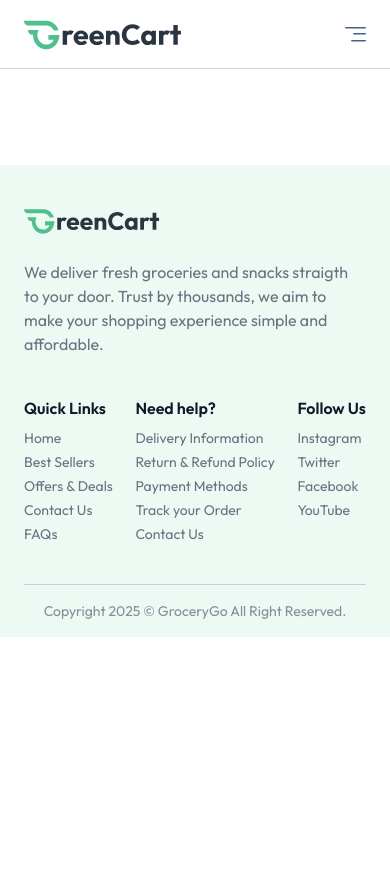
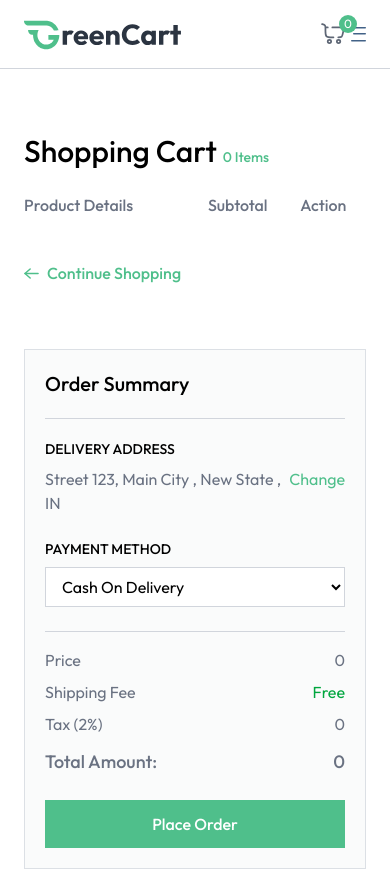
Before and after one commit to ya-sh23/GroceryGo, a React (Vite) app in the folder client/: page /cart in a window 390 px wide. Shown: the top 870 px of the page. Before the commit the page ends 844 px from the top, so only its background shows below. Built offline with nearby package versions, Linux system fonts and the light colour scheme.

Commit message:
Complete Cart Page

```diff
--- a/client/src/App.jsx
+++ b/client/src/App.jsx
@@ -9,6 +9,7 @@
 import AllProducts from "./pages/AllProducts";
 import ProductCategory from "./pages/ProductCategory";
 import ProductDetails from "./pages/ProductDetails";
+import Cart from "./pages/Cart";
 
 const App = () => {
   const location = useLocation();
@@ -29,6 +30,7 @@
           <Route path="/products" element={<AllProducts />} />
           <Route path="/products/:category" element={<ProductCategory />} />
           <Route path="/products/:category/:id" element={<ProductDetails />} />
+          <Route path="/cart" element={<Cart />} />
         </Routes>
       </div>
       {!isSellerPath && <Footer />}
--- a/client/src/components/Navbar.jsx
+++ b/client/src/components/Navbar.jsx
@@ -5,21 +5,29 @@
 
 const Navbar = () => {
   const [open, setOpen] = React.useState(false);
-  const { user, setUser, setShowUserLogin, navigate, setSearchQuery , searchQuery} = useAppContext();
+  const {
+    user,
+    setUser,
+    setShowUserLogin,
+    navigate,
+    setSearchQuery,
+    searchQuery,
+    getCartCount,
+  } = useAppContext();
 
   const logout = async () => {
     setUser(null);
     navigate("/");
   };
-  useEffect(()=>{
-    if(searchQuery.length > 0){
+  useEffect(() => {
+    if (searchQuery.length > 0) {
       navigate("/products");
     }
-  },[searchQuery]);
+  }, [searchQuery]);
 
   return (
     <nav className="flex items-center justify-between px-6 md:px-16 lg:px-24 xl:px-32 py-4 border-b border-gray-300 bg-white relative transition-all">
-      <NavLink to="/" onClick={()=> setOpen(false)}>
+      <NavLink to="/" onClick={() => setOpen(false)}>
         <img className="h-9" src={assets.logo} alt="logo" />
       </NavLink>
 
@@ -30,7 +38,8 @@
         <NavLink to="/">Contact</NavLink>
 
         <div className="hidden lg:flex items-center text-sm gap-2 border border-gray-300 px-3 rounded-full">
-          <input onChange={(e)=> setSearchQuery(e.target.value)}
+          <input
+            onChange={(e) => setSearchQuery(e.target.value)}
             className="py-1.5 w-full bg-transparent outline-none placeholder-gray-500"
             type="text"
             placeholder="Search products"
@@ -38,14 +47,17 @@
           <img src={assets.search_icon} alt="search" className="w-4 h-4" />
         </div>
 
-        <div onClick={()=> navigate("/cart")} className="relative cursor-pointer">
+        <div
+          onClick={() => navigate("/cart")}
+          className="relative cursor-pointer"
+        >
           <img
             src={assets.nav_cart_icon}
             alt="cart"
             className="w-6 opacity-80"
           />
           <button className="absolute -top-2 -right-3 text-xs text-white bg-primary w-[18px] h-[18px] rounded-full">
-            3
+            {getCartCount()}
           </button>
         </div>
 
@@ -83,14 +95,29 @@
         )}
       </div>
 
+      <div className="flex items-center gap=6 sm:hidden">
+        <div
+          onClick={() => navigate("/cart")}
+          className="relative cursor-pointer"
+        >
+          <img
+            src={assets.nav_cart_icon}
+            alt="cart"
+            className="w-6 opacity-80"
+          />
+          <button className="absolute -top-2 -right-3 text-xs text-white bg-primary w-[18px] h-[18px] rounded-full">
+            {getCartCount()}
+          </button>
+        </div>
         <button
           onClick={() => (open ? setOpen(false) : setOpen(true))}
           aria-label="Menu"
-        className="sm:hidden"
+          className=""
         >
           {/* Menu Icon SVG */}
           <img src={assets.menu_icon} alt="menu" />
         </button>
+      </div>
 
       {/* Mobile Menu */}
       {open && (
--- a/client/src/context/AppContext.jsx
+++ b/client/src/context/AppContext.jsx
@@ -53,6 +53,27 @@
     setCartItems(cartData);
   };
 
+  //Get cart items count
+  const getCartCount = ()=>{
+    let totalCount=0;
+    for(const item in cartItems){
+      totalCount += cartItems[item];
+    }
+    return totalCount;
+  }
+
+  //Get cart total Amout
+  const getCartAmount = () =>{
+    let totalAmount = 0;
+    for(const items in cartItems){
+      let itemInfo = products.find((products)=> products._id === items);
+      if(itemInfo && cartItems[items] >0){
+        totalAmount += itemInfo.offerPrice * cartItems[items];
+      }
+    }
+    return Math.floor(totalAmount *100)/100;
+  }
+
   useEffect(() => {
     fetchProducts();
   }, []);
@@ -73,6 +94,8 @@
     cartItems,
     searchQuery,
     setSearchQuery,
+    getCartCount,
+    getCartAmount,
   };
 
   return <AppContext.Provider value={value}>{children}</AppContext.Provider>;
--- /dev/null
+++ b/client/src/pages/Cart.jsx
@@ -0,0 +1,233 @@
+import { useEffect, useState } from "react";
+import { useAppContext } from "../context/appContext";
+import { assets, dummyAddress } from "../assets/assets";
+
+const Cart = () => {
+  const {
+    products,
+    currency,
+    cartItems,
+    removeCartItem,
+    getCartCount,
+    updateCartItem,
+    navigate,
+    getCartAmount,
+  } = useAppContext();
+  const [cartArray, setCartArray] = useState([]);
+  const [addresses, setAddresses] = useState(dummyAddress);
+  const [showAddress, setShowAddress] = useState(false);
+  const [selectedAddress, setSelectedAddress] = useState(dummyAddress[0]);
+  const [paymentOption, setPaymentOption] = useState("COD");
+
+  const getCart = () => {
+    let tempArray = [];
+    for (const key in cartItems) {
+      const product = products.find((item) => item._id === key);
+      product.quantity = cartItems[key];
+      tempArray.push(product);
+    }
+    setCartArray(tempArray);
+  };
+
+  const placeOrder = async () => {}; // will complete later while wrinting the backend
+
+  useEffect(() => {
+    if (products.length > 0 && cartItems) {
+      getCart();
+    }
+  }, [products, cartItems]);
+
+  return products.length > 0 && cartItems ? (
+    <div className="flex flex-col md:flex-row mt-16">
+      <div className="flex-1 max-w-4xl">
+        <h1 className="text-3xl font-medium mb-6">
+          Shopping Cart{" "}
+          <span className="text-sm text-primary"> {getCartCount()} Items</span>
+        </h1>
+
+        <div className="grid grid-cols-[2fr_1fr_1fr] text-gray-500 text-base font-medium pb-3">
+          <p className="text-left">Product Details</p>
+          <p className="text-center">Subtotal</p>
+          <p className="text-center">Action</p>
+        </div>
+
+        {cartArray.map((product, index) => (
+          <div
+            key={index}
+            className="grid grid-cols-[2fr_1fr_1fr] text-gray-500 items-center text-sm md:text-base font-medium pt-3"
+          >
+            <div className="flex items-center md:gap-6 gap-3">
+              <div
+                onClick={() => {
+                  navigate(
+                    `/products/${product.category.toLowerCase()}/${product._id}`
+                  );
+                  scrollTo(0, 0);
+                }}
+                className="cursor-pointer w-24 h-24 flex items-center justify-center border border-gray-300 rounded overflow-hidden"
+              >
+                <img
+                  className="max-w-full h-full object-cover"
+                  src={product.image[0]}
+                  alt={product.name}
+                />
+              </div>
+              <div>
+                <p className="hidden md:block font-semibold">{product.name}</p>
+                <div className="font-normal text-gray-500/70">
+                  <p>
+                    Weight: <span>{product.weight || "N/A"}</span>
+                  </p>
+                  <div className="flex items-center">
+                    <p>Qty:</p>
+                    <select
+                      onChange={(e) =>
+                        updateCartItem(product._id, Number(e.target.value))
+                      }
+                      value={cartItems[product._id]}
+                      className="outline-none"
+                    >
+                      {Array(
+                        cartItems[product._id] > 9 ? cartItems[product._id] : 9
+                      )
+                        .fill("")
+                        .map((_, index) => (
+                          <option key={index} value={index + 1}>
+                            {index + 1}
+                          </option>
+                        ))}
+                    </select>
+                  </div>
+                </div>
+              </div>
+            </div>
+            <p className="text-center">
+              {currency}
+              {product.offerPrice * product.quantity}
+            </p>
+            <button
+              onClick={() => removeCartItem(product._id)}
+              className="cursor-pointer mx-auto"
+            >
+              <img
+                src={assets.remove_icon}
+                alt="remove"
+                className="inline-block w-6 h-6"
+              />
+            </button>
+          </div>
+        ))}
+
+        <button
+          onClick={() => {
+            {
+              navigate("/products");
+              scrollTo(0, 0);
+            }
+          }}
+          className="group cursor-pointer flex items-center mt-8 gap-2 text-primary font-medium"
+        >
+          <img
+            className="group-hover:-translate-x-1 translation"
+            src={assets.arrow_right_icon_colored}
+            alt="arrow"
+          />
+          Continue Shopping
+        </button>
+      </div>
+
+      <div className="max-w-[360px] w-full bg-gray-100/40 p-5 max-md:mt-16 border border-gray-300/70">
+        <h2 className="text-xl md:text-xl font-medium">Order Summary</h2>
+        <hr className="border-gray-300 my-5" />
+
+        <div className="mb-6">
+          <p className="text-sm font-medium uppercase">Delivery Address</p>
+          <div className="relative flex justify-between items-start mt-2">
+            <p className="text-gray-500">
+              {selectedAddress
+                ? `${selectedAddress.street}, ${selectedAddress.city} , ${selectedAddress.state} , ${selectedAddress.country} `
+                : "No address found"}
+            </p>
+            <button
+              onClick={() => setShowAddress(!showAddress)}
+              className="text-primary hover:underline cursor-pointer"
+            >
+              Change
+            </button>
+            {showAddress && (
+              <div className="absolute top-12 py-1 bg-white border border-gray-300 text-sm w-full">
+                {addresses.map((address, index) => (
+                  <p
+                    onClick={() => {
+                      setSelectedAddress(address);
+                      setShowAddress(false);
+                    }}
+                    className="text-gray-500 p-2 hover:bg-gray-100"
+                  >
+                    {address.street}, {address.city} , {address.state} ,{" "}
+                    {address.country}
+                  </p>
+                ))}
+                <p
+                  onClick={() => navigate("/add-address")}
+                  className="text-primary text-center cursor-pointer p-2 hover:bg-primary/10"
+                >
+                  Add address
+                </p>
+              </div>
+            )}
+          </div>
+
+          <p className="text-sm font-medium uppercase mt-6">Payment Method</p>
+
+          <select
+            onChange={(e) => setPaymentOption(e.target.value)}
+            className="w-full border border-gray-300 bg-white px-3 py-2 mt-2 outline-none"
+          >
+            <option value="COD">Cash On Delivery</option>
+            <option value="Online">Online Payment</option>
+          </select>
+        </div>
+
+        <hr className="border-gray-300" />
+
+        <div className="text-gray-500 mt-4 space-y-2">
+          <p className="flex justify-between">
+            <span>Price</span>
+            <span>
+              {currency}
+              {getCartAmount()}
+            </span>
+          </p>
+          <p className="flex justify-between">
+            <span>Shipping Fee</span>
+            <span className="text-green-600">Free</span>
+          </p>
+          <p className="flex justify-between">
+            <span>Tax (2%)</span>
+            <span>
+              {currency}
+              {(getCartAmount() * 2) / 100}
+            </span>
+          </p>
+          <p className="flex justify-between text-lg font-medium mt-3">
+            <span>Total Amount:</span>
+            <span>
+              {currency}
+              {getCartAmount() + (getCartAmount() * 2) / 100}
+            </span>
+          </p>
+        </div>
+
+        <button
+          onClick={placeOrder}
+          className="w-full py-3 mt-6 cursor-pointer bg-primary text-white font-medium hover:bg-primary-dull transition"
+        >
+          {paymentOption === "COD" ? "Place Order" : "Process to Checkout"}
+        </button>
+      </div>
+    </div>
+  ) : null;
+};
+
+export default Cart;
```
Lines whose indentation alone changed are shown as unchanged.
